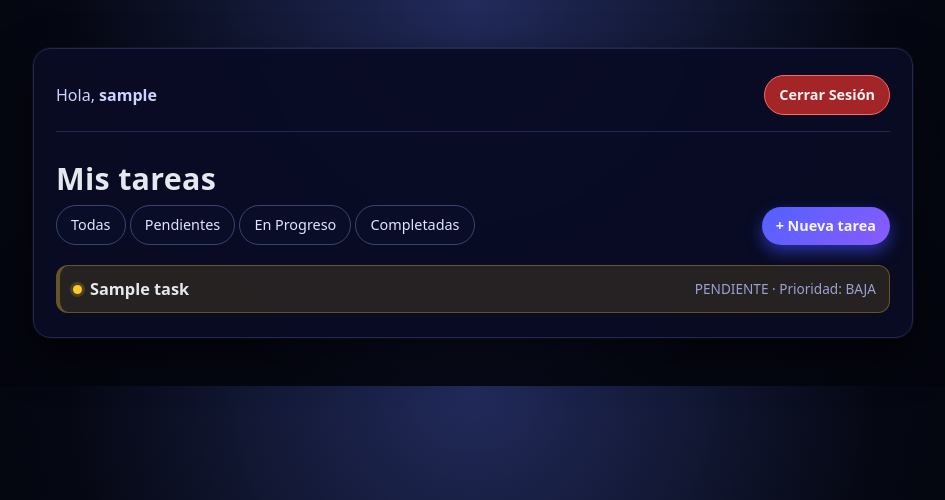
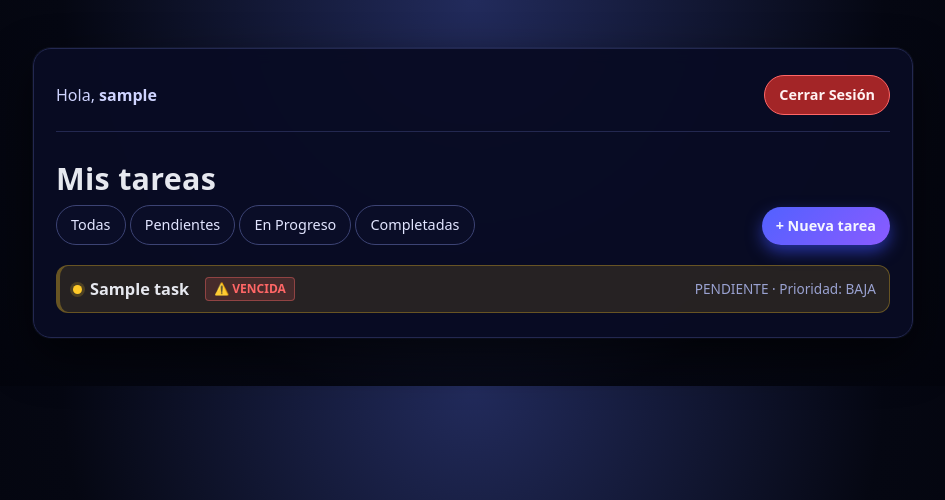
Before and after one commit to GiovA07/To-Do-List, a Django app: page /tasks/inicio/ in a window 1280 px wide. Shown: the top 500 px of the page, without its empty margins (167-1112 px from the left). Run offline with Django 5.2, Linux system fonts and the light colour scheme; a user stored in the database is signed in; tables that the repository leaves empty hold one stand-in row (values such as "Sample post").

Commit message:
msg de una tarea vencida

```diff
--- a/todo_app/tasks/models.py
+++ b/todo_app/tasks/models.py
@@ -1,5 +1,7 @@
 from django.db import models
 from django.conf import settings
+from django.utils import timezone
+
 # Create your models here.
 class Task(models.Model):
     STATE_TASK = [
@@ -28,5 +30,13 @@ class Task(models.Model):
     created_at  = models.DateTimeField(auto_now_add=True)   # cuando se creo
     updated_at  = models.DateTimeField(auto_now=True)       # ultima modificación
 
+
+    @property
+    def is_overdue(self):
+        if self.date and self.state != "C":
+                return self.date < timezone.now().date()
+        return False
+
+
     def __str__(self):
         return self.title
--- a/todo_app/tasks/static/tasks/style.css
+++ b/todo_app/tasks/static/tasks/style.css
@@ -443,3 +443,15 @@ body {
   color: #ffb3b3;
   border: 1px solid rgba(255, 102, 102, 0.4);
 }
+
+.badget-overdue {
+    background: rgba(255, 102, 102, 0.15);
+    color: #ff6666;
+    border: 1px solid rgba(255, 102, 102, 0.4);
+    padding: 2px 8px;
+    border-radius: 4px;
+    font-size: 0.75rem;
+    font-weight: bold;
+    margin-left: 8px;
+    text-transform: uppercase;
+}
--- a/todo_app/tasks/templates/tasks/main.html
+++ b/todo_app/tasks/templates/tasks/main.html
@@ -18,6 +18,11 @@
                 <li class="task-item state-{{task.state}}">
                     <a class="task-link" href="{% url 'tasks:detail' task.id %}">
                         {{task.title}}
+
+                        {%if task.is_overdue%}
+                            <span class="badget-overdue">⚠️ Vencida</span>
+                        {% endif %}
+
                     </a>
                     <span class="task-meta">
                         {{ task.get_state_display }} · Prioridad: {{ task.get_priority_display }}
```
